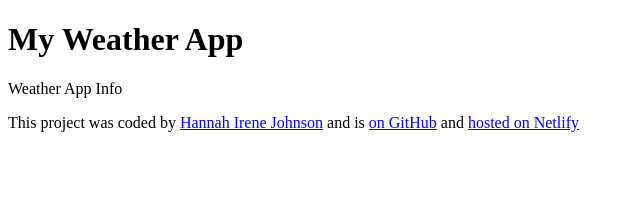
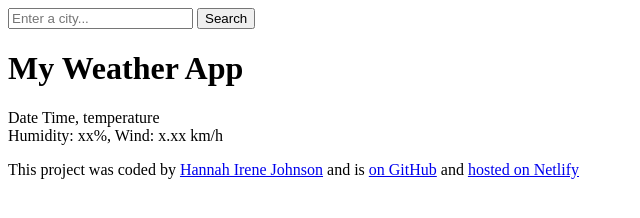
Before and after one commit to hannahirenejohnson/weather-project, a plain HTML site: page index.html in a window 1280 px wide. Shown: the whole page, without its empty margins (0-640 px from the left). Drawn offline with Linux system fonts and the light colour scheme.

Commit message:
Paragraph + Form
Added in a paragraph and form

```diff
--- a/index.html
+++ b/index.html
@@ -7,10 +7,20 @@
     <link rel="stylesheet" href="style.css">
 </head>
 <body>
+    <header>
+        <form>
+            <input type="search" placeholder="Enter a city..." required>
+            <input type="submit" value="Search">
+        </form>
+    </header>
+    <main>
     <h1>My Weather App</h1>
     <p>
-        Weather App Info
+        Date Time, temperature
+        <br>
+        Humidity: xx%, Wind: x.xx km/h
     </p>
+    </main>
     <footer>
         This project was coded by <a href="https://github.com/hannahirenejohnson" target="_blank">Hannah Irene Johnson</a> and is <a href="https://github.com/hannahirenejohnson/weather-app-project" target="_blank"> on GitHub</a> and <a href="https://www.netlify.com/" target="_blank">hosted on Netlify</a>
     </footer>
```
